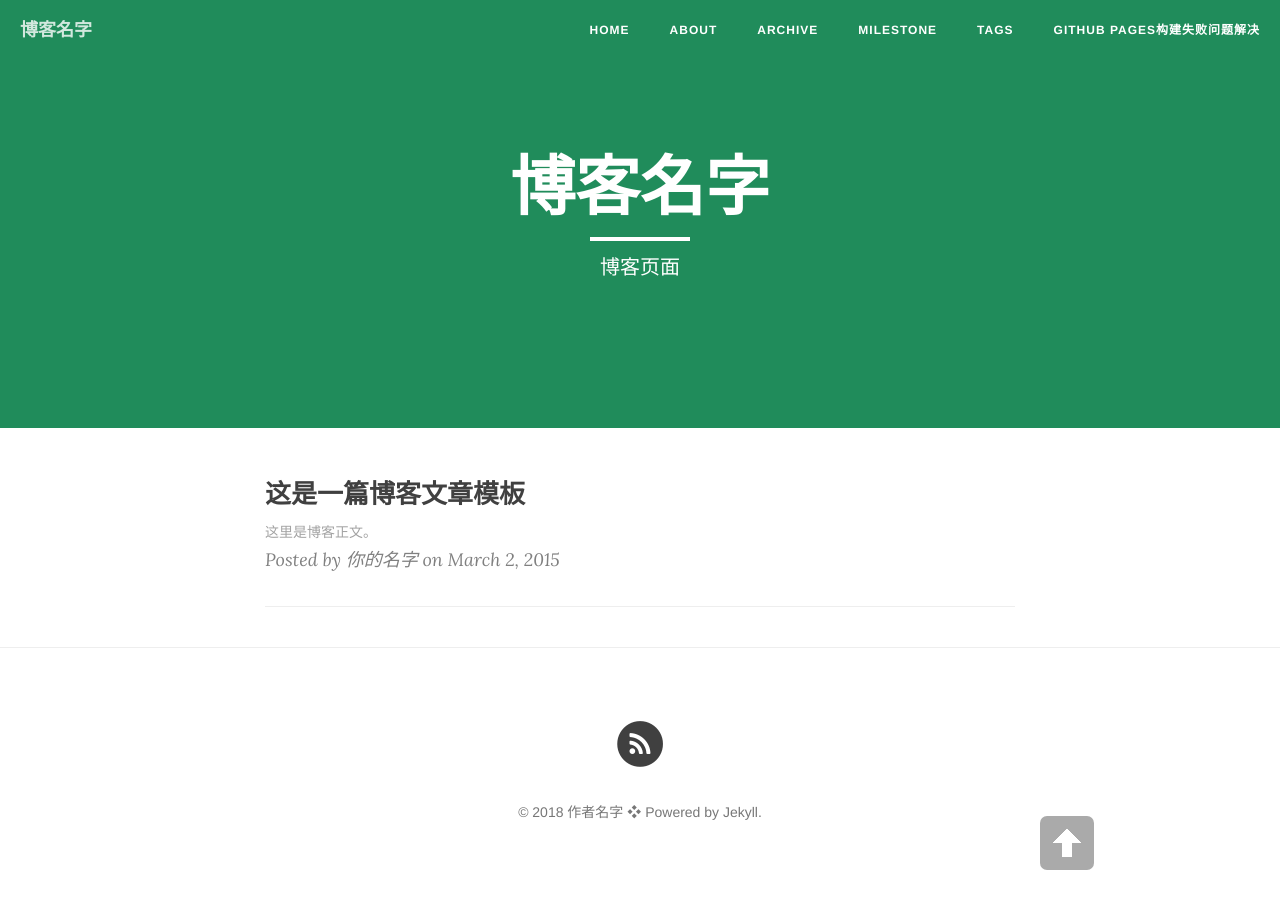
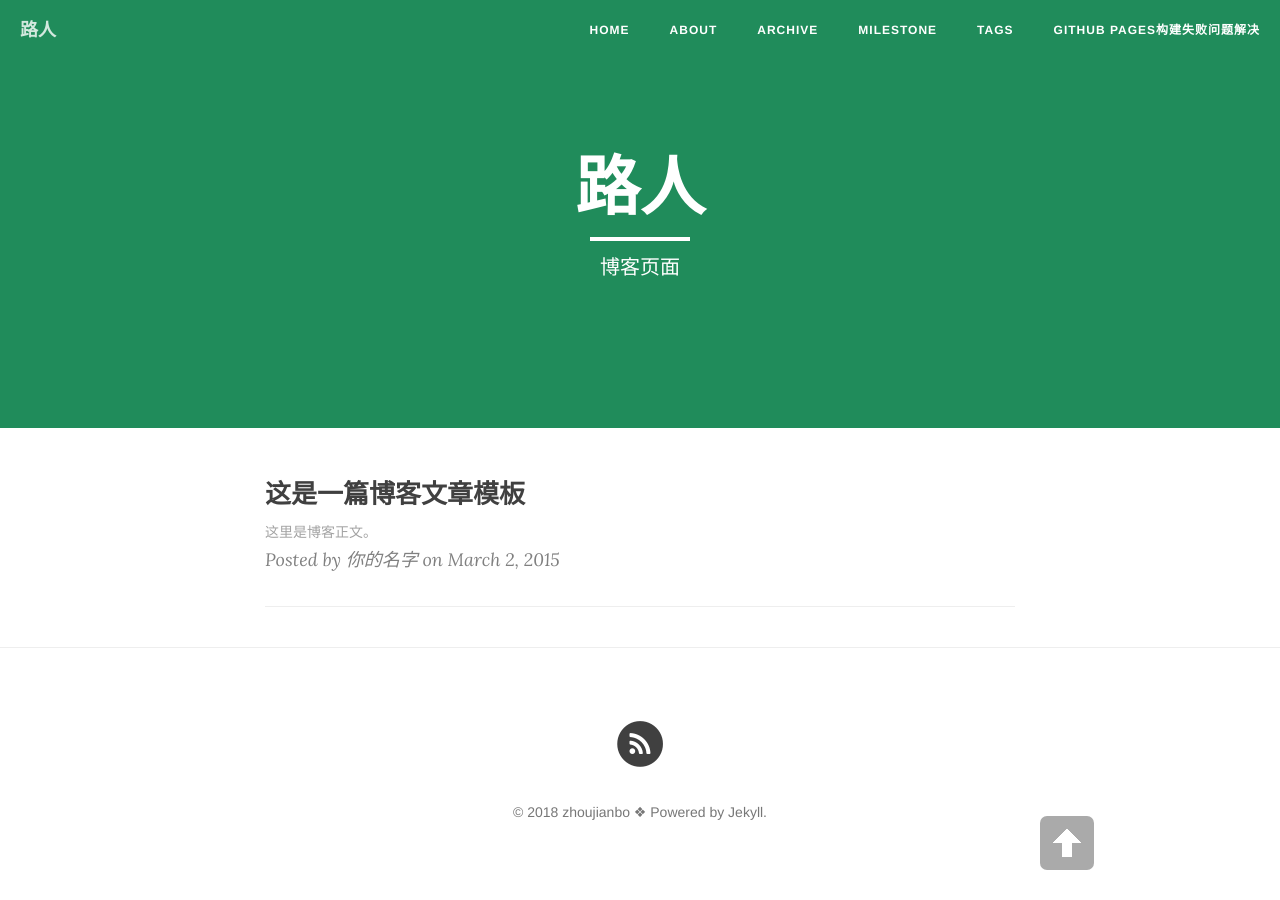
Before and after one commit to ZhouJianBoPro/ZhouJianBoPro.github.io, a Jekyll site: the page built from index.html, in a window 1280 px wide. Built offline with Jekyll 4.4.1, drawn with Linux system fonts in a browser that asks for light colours; nearby versions of some CDN libraries; the list of posts is cut into pages by our own code.

Commit message:
配置及图片修改;

```diff
--- a/_config.yml
+++ b/_config.yml
@@ -1,26 +1,25 @@
 # Site settings
-title: 博客名字 # 你的博客名字，可以定义修订
+title: 路人 # 你的博客名字，可以定义修订
 header-img: "img/green.jpg"
 tagline: "cn"
-description: "这是我的博客"  # 一句话描述你的博客
+description: "任重道远信必坚"  # 一句话描述你的博客
 baseurl: ""
-url: "http://cnfeat"  # 此处填写你的博客地址
+url: "https://ZhouJianBoPro.github.io"  # 此处填写你的博客地址
 
 # About/contact
 owner:
-  name: "作者名字" # 填写作者信息：名字
-  email: X@gmail.com # 填写作者信息：邮箱
-  bio: "你的博客描述" # 填写作者信息：博客描述
+  name: "zhoujianbo" # 填写作者信息：名字
+  email: zhoujianbopro@163.com # 填写作者信息：邮箱
+  bio: "工作及日常记录" # 填写作者信息：博客描述
 
 # Data
 gavatar: img/favicon.png # 浏览器地址栏小图标，可自定义更改
 favicon: img/favicon.png # 浏览器地址栏小图标，可自定义更改
 
-douban_username:  # 你的豆瓣id
-twitter_username:
-github_username:
-facebook_username:
-weibo_username:
+#douban_username:  # 你的豆瓣id
+#twitter_username:
+##facebook_username:
+#weibo_username:
 zhihu_username:
 
 # Build settings
```
Also changed, not shown: img/cnfeat.jpg, img/favicon.ico, img/favicon.png.
